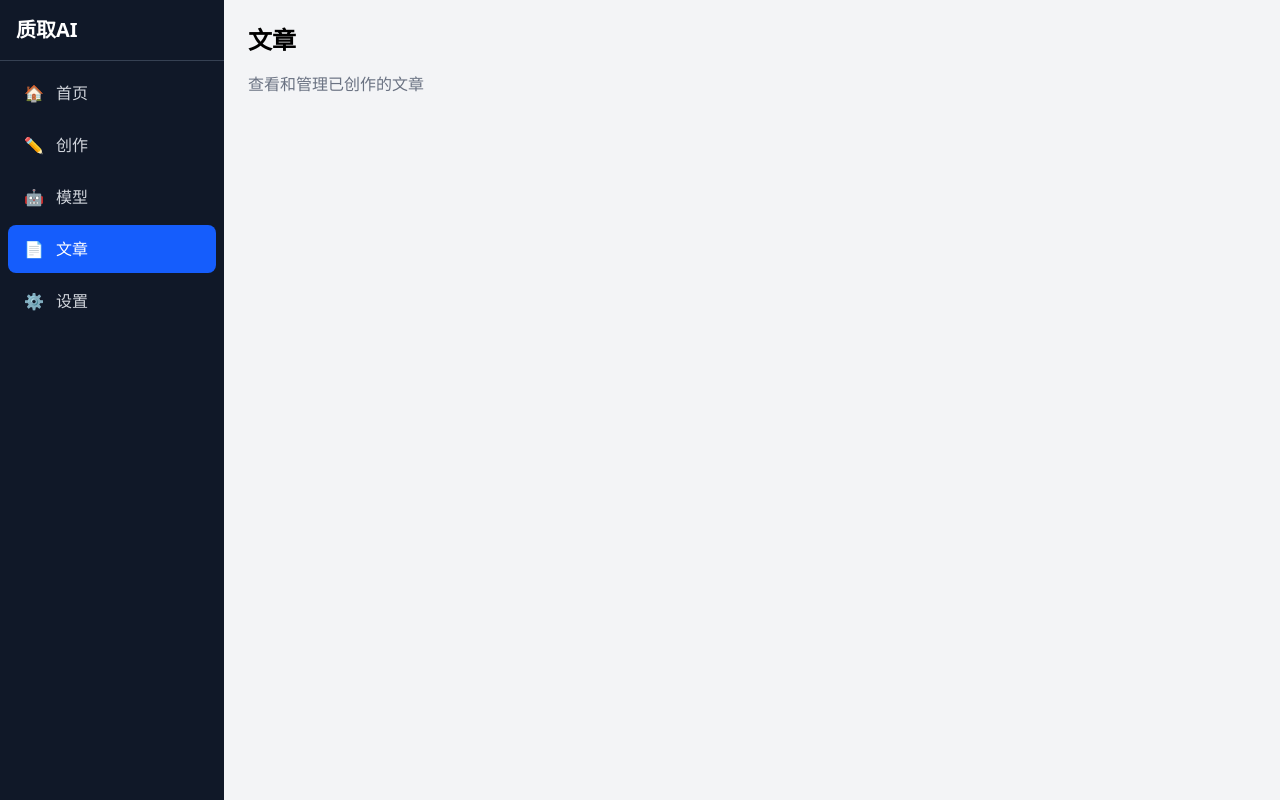
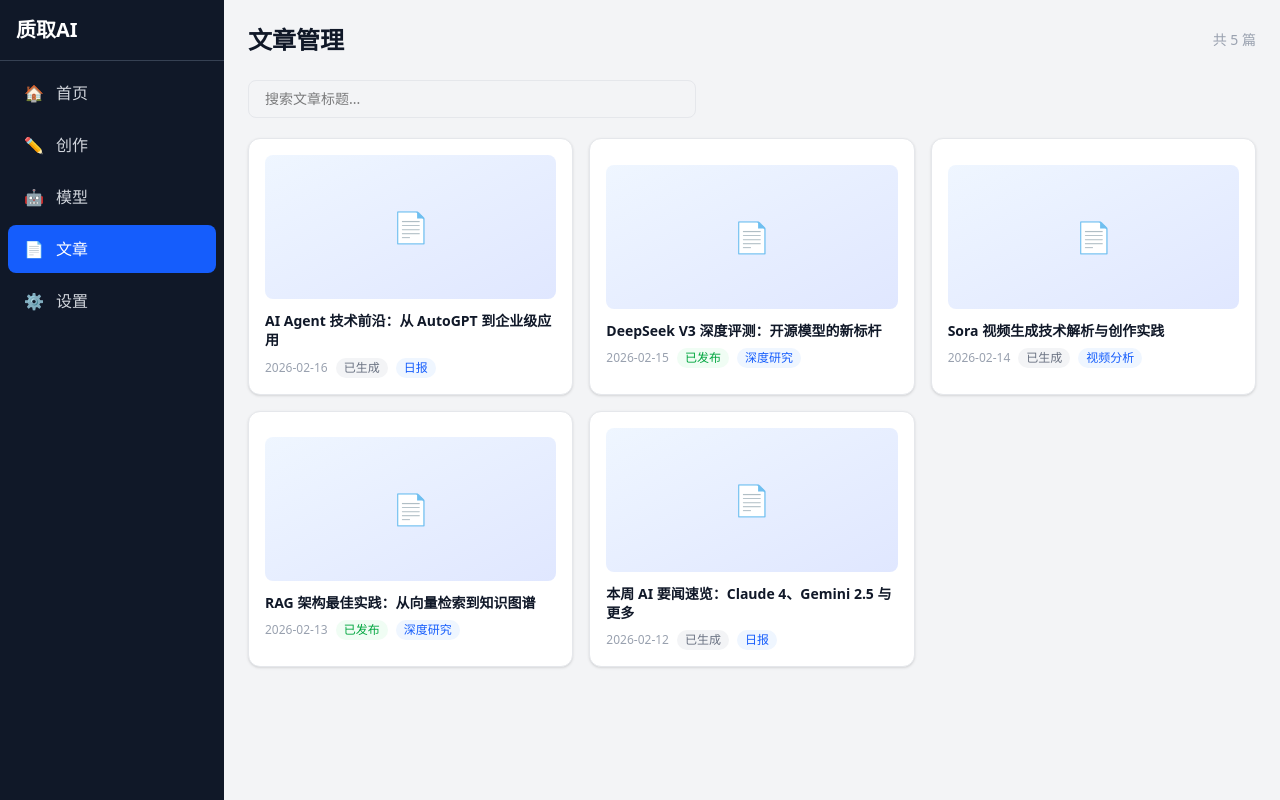
Before and after one commit to gezhigang000/inkapp, a React (Vite) app in the folder app/: page /articles in a window 1280 px wide. Built offline with nearby package versions, Linux system fonts and the light colour scheme.

Commit message:
feat: 文章管理页 - 历史文章列表与操作
Co-Authored-By: Claude Opus 4.6 <noreply@anthropic.com>

```diff
--- /dev/null
+++ b/app/src/components/ArticleList.tsx
@@ -0,0 +1,104 @@
+interface ArticleMeta {
+  id: string;
+  title: string;
+  date: string;
+  mode: string;
+  status: "generated" | "published";
+  coverPath?: string;
+  articlePath: string;
+}
+
+interface ArticleListProps {
+  articles: ArticleMeta[];
+  onSelect: (id: string) => void;
+  selectedId?: string;
+  searchQuery: string;
+}
+
+const MODE_LABELS: Record<string, string> = {
+  daily: "日报",
+  topic: "深度研究",
+  video: "视频分析",
+};
+
+export type { ArticleMeta };
+
+export default function ArticleList({
+  articles,
+  onSelect,
+  selectedId,
+  searchQuery,
+}: ArticleListProps) {
+  const filtered = articles
+    .filter((a) =>
+      a.title.toLowerCase().includes(searchQuery.toLowerCase())
+    )
+    .sort((a, b) => b.date.localeCompare(a.date));
+
+  if (filtered.length === 0 && searchQuery) {
+    return (
+      <div className="text-center py-16 text-gray-400">
+        没有找到匹配的文章
+      </div>
+    );
+  }
+
+  if (filtered.length === 0) {
+    return (
+      <div className="text-center py-16">
+        <p className="text-gray-400 text-lg mb-2">
+          还没有生成过文章，去创作页开始吧
+        </p>
+      </div>
+    );
+  }
+
+  return (
+    <div className="grid grid-cols-1 md:grid-cols-2 xl:grid-cols-3 gap-4">
+      {filtered.map((article) => (
+        <button
+          key={article.id}
+          onClick={() => onSelect(article.id)}
+          className={`text-left bg-white rounded-xl border p-4 shadow-sm
+            transition-all hover:shadow-md cursor-pointer
+            ${selectedId === article.id
+              ? "border-blue-500 ring-2 ring-blue-100"
+              : "border-gray-200"
+            }`}
+        >
+          {article.coverPath ? (
+            <img
+              src={article.coverPath}
+              alt={article.title}
+              className="w-full h-36 object-cover rounded-lg mb-3"
+            />
+          ) : (
+            <div className="w-full h-36 bg-gradient-to-br from-blue-50
+              to-indigo-100 rounded-lg mb-3 flex items-center
+              justify-center text-3xl text-blue-300">
+              📄
+            </div>
+          )}
+          <h3 className="text-sm font-semibold text-gray-900 line-clamp-2
+            mb-2 leading-snug">
+            {article.title}
+          </h3>
+          <div className="flex items-center gap-2 flex-wrap">
+            <span className="text-xs text-gray-400">{article.date}</span>
+            <span className={`text-xs px-2 py-0.5 rounded-full font-medium
+              ${article.status === "published"
+                ? "bg-green-50 text-green-600"
+                : "bg-gray-100 text-gray-500"
+              }`}>
+              {article.status === "published" ? "已发布" : "已生成"}
+            </span>
+            <span className="text-xs px-2 py-0.5 rounded-full
+              bg-blue-50 text-blue-600 font-medium">
+              {MODE_LABELS[article.mode] || article.mode}
+            </span>
+          </div>
+        </button>
+      ))}
+    </div>
+  );
+}
--- a/app/src/pages/Articles.tsx
+++ b/app/src/pages/Articles.tsx
@@ -1,8 +1,109 @@
+import { useState } from "react";
+import ArticleList from "../components/ArticleList";
+import ArticleActions from "../components/ArticleActions";
+import type { ArticleMeta } from "../components/ArticleList";
+
+const MOCK_ARTICLES: ArticleMeta[] = [
+  {
+    id: "1",
+    title: "AI Agent 技术前沿：从 AutoGPT 到企业级应用",
+    date: "2026-02-16",
+    mode: "daily",
+    status: "generated",
+    articlePath: "",
+  },
+  {
+    id: "2",
+    title: "DeepSeek V3 深度评测：开源模型的新标杆",
+    date: "2026-02-15",
+    mode: "topic",
+    status: "published",
+    articlePath: "",
+  },
+  {
+    id: "3",
+    title: "Sora 视频生成技术解析与创作实践",
+    date: "2026-02-14",
+    mode: "video",
+    status: "generated",
+    articlePath: "",
+  },
+  {
+    id: "4",
+    title: "RAG 架构最佳实践：从向量检索到知识图谱",
+    date: "2026-02-13",
+    mode: "topic",
+    status: "published",
+    articlePath: "",
+  },
+  {
+    id: "5",
+    title: "本周 AI 要闻速览：Claude 4、Gemini 2.5 与更多",
+    date: "2026-02-12",
+    mode: "daily",
+    status: "generated",
+    articlePath: "",
+  },
+];
+
 export default function Articles() {
+  const [articles, setArticles] = useState(MOCK_ARTICLES);
+  const [selectedId, setSelectedId] = useState<string | null>(null);
+  const [searchQuery, setSearchQuery] = useState("");
+
+  const selectedArticle = articles.find((a) => a.id === selectedId);
+
+  const handleDelete = (id: string) => {
+    setArticles((prev) => prev.filter((a) => a.id !== id));
+    setSelectedId(null);
+  };
+
   return (
-    <div className="p-6">
-      <h1 className="text-2xl font-bold mb-4">文章</h1>
-      <p className="text-gray-500">查看和管理已创作的文章</p>
+    <div className="p-6 max-w-7xl mx-auto">
+      <div className="flex items-center justify-between mb-6">
+        <h1 className="text-2xl font-bold text-gray-900">
+          文章管理
+        </h1>
+        <span className="text-sm text-gray-400">
+          共 {articles.length} 篇
+        </span>
+      </div>
+
+      <div className="mb-5">
+        <input
+          type="text"
+          value={searchQuery}
+          onChange={(e) => setSearchQuery(e.target.value)}
+          placeholder="搜索文章标题..."
+          className="w-full max-w-md px-4 py-2 text-sm border
+            border-gray-200 rounded-lg focus:outline-none
+            focus:ring-2 focus:ring-blue-500
+            focus:border-transparent"
+        />
+      </div>
+
+      <div className="flex gap-6">
+        <div className="flex-1 min-w-0">
+          <ArticleList
+            articles={articles}
+            onSelect={setSelectedId}
+            selectedId={selectedId ?? undefined}
+            searchQuery={searchQuery}
+          />
+        </div>
+
+        {selectedArticle && (
+          <div className="w-64 shrink-0">
+            <div className="sticky top-6">
+              <ArticleActions
+                article={selectedArticle}
+                onDelete={handleDelete}
+                onClose={() => setSelectedId(null)}
+              />
+            </div>
+          </div>
+        )}
+      </div>
     </div>
   );
 }
```
